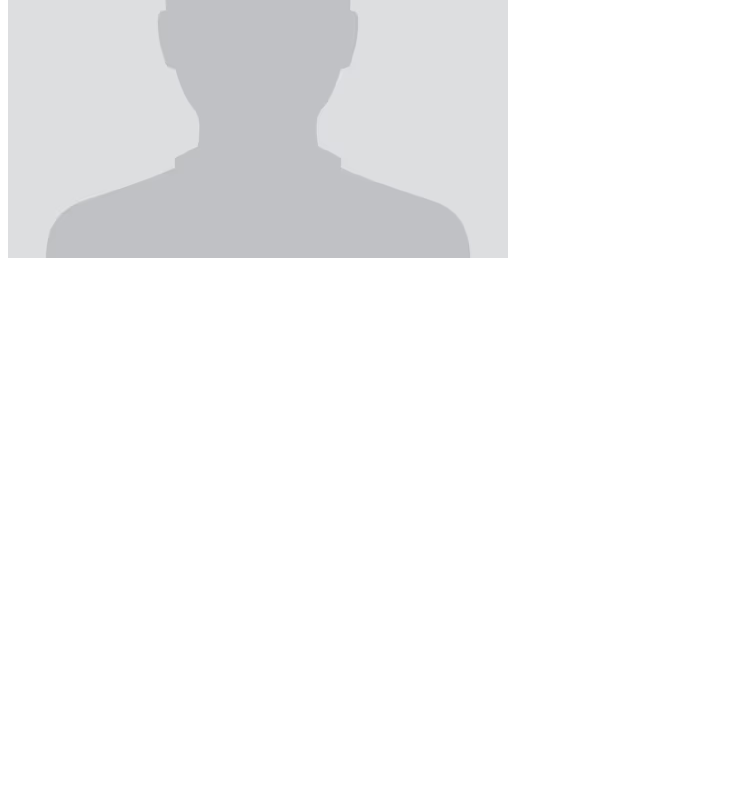
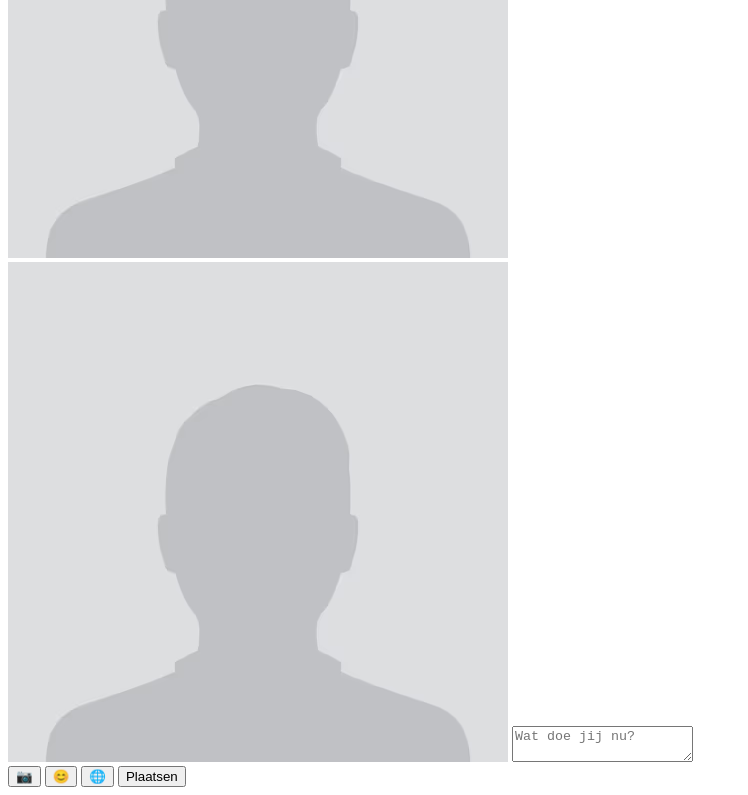
Before and after one commit to shaquillegrif/school, a plain HTML site: page social network/Public/index.html in a window 1280 px wide. Shown: the part 1624-2419 px from the top of the page, without its empty margins (0-748 px from the left). Before the commit the page ends 1894 px from the top, so only its background shows below. Drawn offline with Linux system fonts and the light colour scheme.

Commit message:
post box

```diff
--- a/social network/Public/index.html
+++ b/social network/Public/index.html
@@ -24,5 +24,36 @@
     <img src="/files/blank-avatar-placeholder-grey-vector-21806614.png" alt="">
 </div>
 
+<form class="post-box">
+
+    <div class="post-header">
+        <img src="/files/blank-avatar-placeholder-grey-vector-21806614.png" alt="Profielfoto">
+
+        <textarea
+            name="post"
+            placeholder="Wat doe jij nu?"
+            required
+        ></textarea>
+    </div>
+
+    <div class="post-actions">
+        <button type="button" aria-label="Foto toevoegen">
+            📷
+        </button>
+
+        <button type="button" aria-label="Emoji toevoegen">
+            😊
+        </button>
+
+        <button type="button" aria-label="Locatie toevoegen">
+            🌐
+        </button>
+
+        <button type="submit">
+            Plaatsen
+        </button>
+    </div>
+
+</form>
 </body>
 </html>
```
